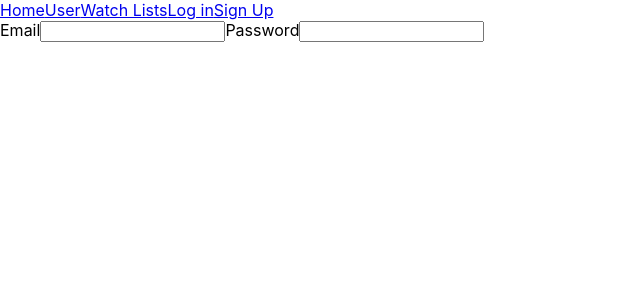
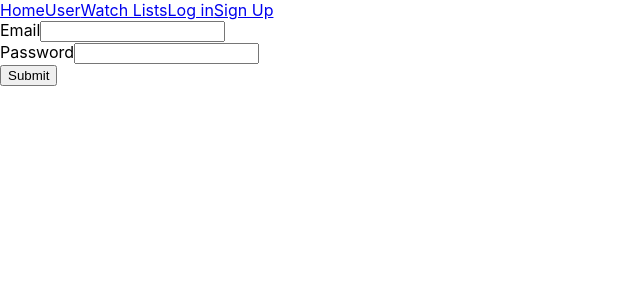
Before and after one commit to deanpointblank/BrokerBuddy, a React (Create React App) app: page /login in a window 1280 px wide. Shown: the top 300 px of the page, without its empty margins (0-640 px from the left). Built offline with nearby package versions, Linux system fonts and the light colour scheme.

Commit message:
move style sheets/items to 'CSS' folder. Create controlled Login form.

```diff
--- a/src/App.js
+++ b/src/App.js
@@ -1,6 +1,6 @@
 import React from 'react';
 import logo from './logo.svg';
-import './App.css';
+import './CSS/App.css';
 
 function App() {
   return (
@@ -10,8 +10,6 @@ function App() {
         <h1>App component - home page</h1>
         <h3>splash page</h3>
         <ul>
-          <li>sign up</li>
-          <li>sign in</li>
           <li>What we do</li>
           <ul>
             <li>Stock tracking</li>
--- a/src/Components/Navbar.js
+++ b/src/Components/Navbar.js
@@ -7,7 +7,7 @@ class Navbar extends Component {
             <nav>
                 <NavLink to="/" exact>Home</NavLink>
                 <NavLink to="/user" exact>User</NavLink>
-                <NavLink to="/" exact>Watch Lists</NavLink>
+                <NavLink to="/watchlist" exact>Watch Lists</NavLink>
                 <NavLink to="/login" exact>Log in</NavLink>
                 <NavLink to="/signup" exact>Sign Up</NavLink>
             </nav>
--- a/src/Containers/LogInRegister/LogIn.js
+++ b/src/Containers/LogInRegister/LogIn.js
@@ -1,13 +1,35 @@
 import React, { Component } from 'react';
 
 class Login extends Component{
+    constructor(){
+        super()
+        this.state = {
+            email: '',
+            password: ''
+        }
+    }
+
+    handleOnChange(event){
+        this.setState({
+            [event.target.name]: event.target.value
+        })
+    }
+
+    handleOnSubmit(event){
+        event.preventDefault()
+        console.log("Submit!")
+    }
+
     render(){
         return(
-            <form>
+            <form onSubmit={event => this.handleOnSubmit(event)}>
                 <label>Email</label>
-                <input type='text' />
+                <input type='email' name='email' value={this.state.email} onChange={event => this.handleOnChange(event)}/>
+                <br />
                 <label>Password</label>
-                <input type='text' />
+                <input type='password' name='password' value={this.state.password} onChange={event => this.handleOnChange(event)}/>
+                <br />
+                <input type='submit'/>
             </form>
         )
     }
--- a/src/Containers/LogInRegister/Register.js
+++ b/src/Containers/LogInRegister/Register.js
@@ -6,14 +6,18 @@ class Register extends Component{
             <form>
                 <label>Email</label>
                 <input type='text' />
+                <br />
                 <label>First Name</label>
                 <input type='text' />
                 <label>Last Name</label>
                 <input type='text' />
+                <br/>
                 <label>Password</label>
                 <input type='text' />
                 <label>Comfirm Password</label>
                 <input type='text' />
+                <br />
+                <input type='submit' />
             </form>
         )
     }
--- a/src/index.js
+++ b/src/index.js
@@ -1,6 +1,6 @@
 import React from 'react';
 import ReactDOM from 'react-dom';
-import './index.css';
+import './CSS/index.css';
 import App from './App';
 import * as serviceWorker from './serviceWorker';
 
@@ -16,6 +16,7 @@ import Navbar from './Components/Navbar'
 import UserContainer from './Containers/UserContainer';
 import Login from './Containers/LogInRegister/LogIn'
 import Register from './Containers/LogInRegister/Register'
+import WatchlistContainer from './Containers/WatchlistContatiner'
 
 const store = createStore(allReducers, applyMiddleware(thunk))
 
@@ -28,6 +29,7 @@ ReactDOM.render(
             <Route exact path="/user" component={UserContainer} />
             <Route exact path="/login" component={Login} />
             <Route exact path="/signup" component={Register} />
+            <Route exact path="/watchlist" component={WatchlistContainer} />
         </Router>
     </Provider>,
     document.getElementById('root'));
```
Also changed, not shown: src/CSS/App.css (renamed from src/App.css), src/CSS/index.css (renamed from src/index.css), 1 other file (tests, documents, lock files or other folders).
